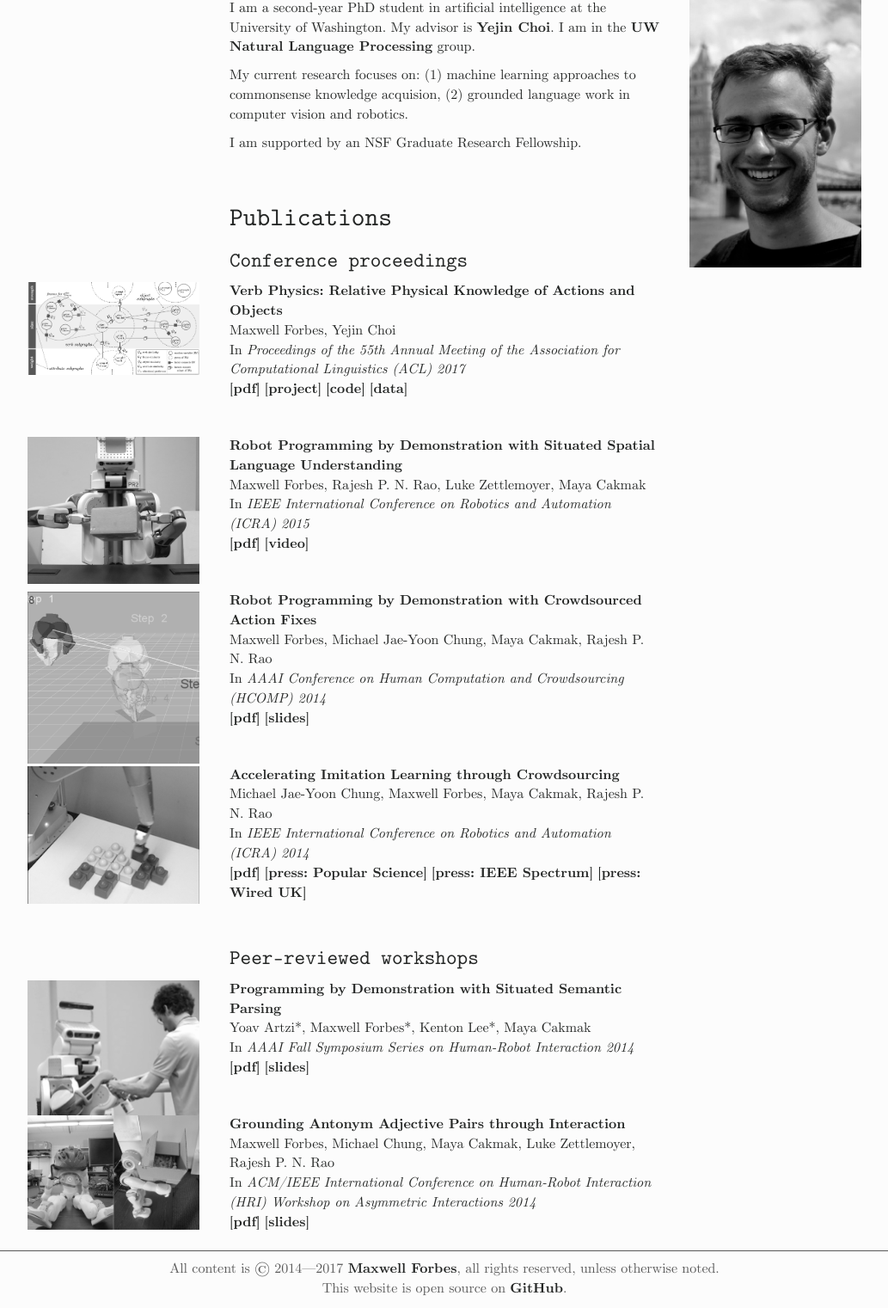
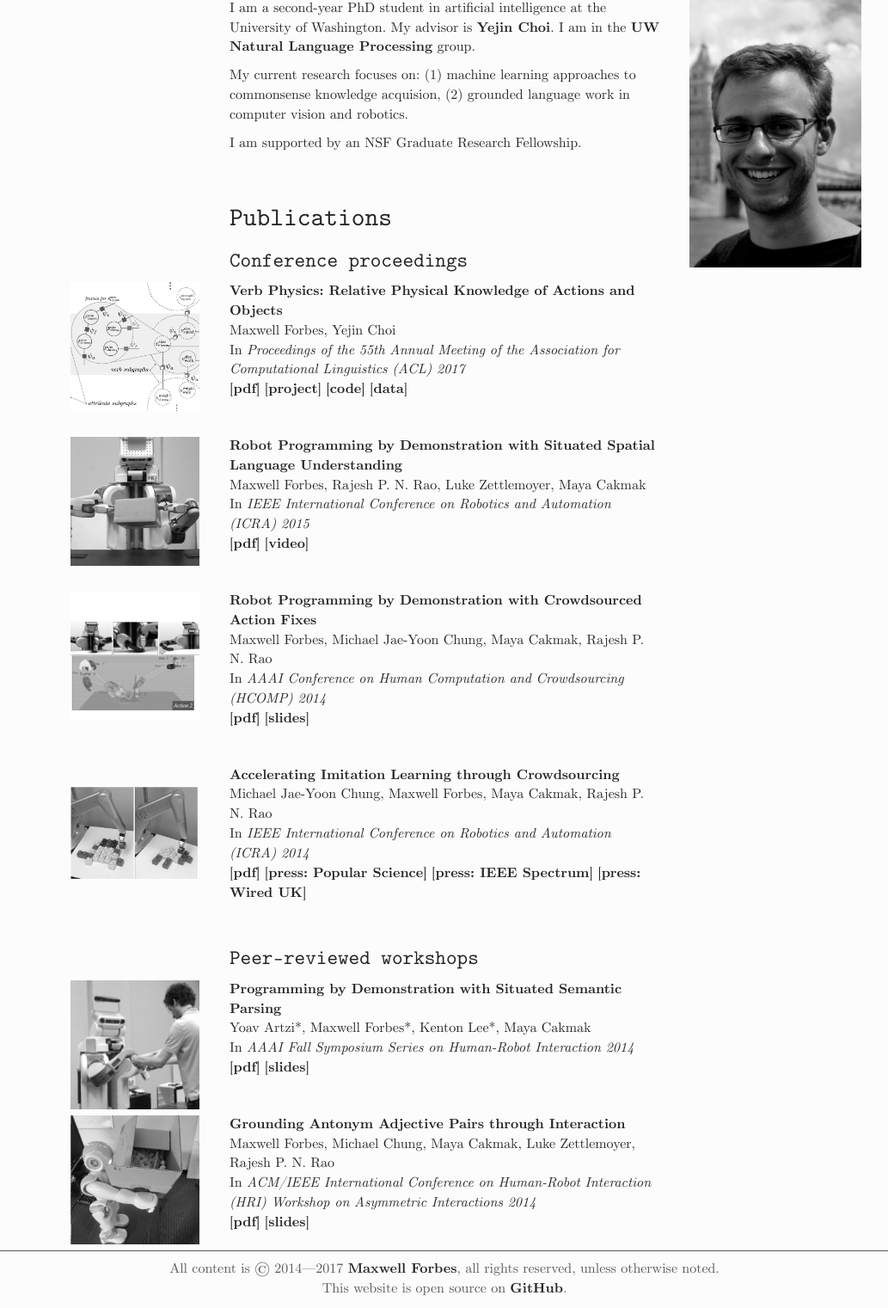
Before and after one commit to mbforbes/prjpages, a Node server app: page /research in a window 1280 px wide. Shown: the part 237-1758 px from the top of the page at 86% size, without its empty margins (123-1156 px from the left). Run offline with Node 20, Linux system fonts and the light colour scheme; some libraries are stand-ins or nearby versions; some web fonts are replaced.

Commit message:
make pictures square. make publication pictures display smaller.

```diff
--- a/public/css/projects.css
+++ b/public/css/projects.css
@@ -249,16 +249,16 @@
         display: none; } }
     @media (min-width: 970px) {
       .itemcontent img.totheleft {
-        max-width: 200px;
+        max-width: 150px;
         position: absolute;
         /* Firefox */
-        left: -moz-calc(50% - 500px / 2 - 200px - 35px);
+        left: -moz-calc(50% - 500px / 2 - 150px - 35px);
         /* WebKit */
-        left: -webkit-calc(50% - 500px / 2 - 200px - 35px);
+        left: -webkit-calc(50% - 500px / 2 - 150px - 35px);
         /* Opera */
-        left: -o-calc(50% - 500px / 2 - 200px - 35px);
+        left: -o-calc(50% - 500px / 2 - 150px - 35px);
         /* Standard */
-        left: calc(50% - 500px / 2 - 200px - 35px); } }
+        left: calc(50% - 500px / 2 - 150px - 35px); } }
   .itemcontent table td {
     padding-left: 7px; }
   .itemcontent .videoWrapper {
--- a/public/css/projects.scss
+++ b/public/css/projects.scss
@@ -23,6 +23,7 @@
 //$pt_postMaxWidth: 375pt;
 $px_postMaxWidth: 500px;
 $px_imgWidth: 200px;
+$px_leftImgWidth: 150px;
 $px_imgPad: 35px;
 $px_screenWideMin: $px_postMaxWidth + (($px_imgPad + $px_imgWidth) * 2);
 
@@ -373,9 +374,9 @@
 		}
 
 		@media (min-width: $px_screenWideMin) {
-			max-width: $px_imgWidth;
+			max-width: $px_leftImgWidth;
 			position: absolute;
-			@include left-calc("50% - #{$px_postMaxWidth} / 2 - #{$px_imgWidth} - #{$px_imgPad}");
+			@include left-calc("50% - #{$px_postMaxWidth} / 2 - #{$px_leftImgWidth} - #{$px_imgPad}");
 		}
 	}
 
```
Also changed, not shown: public/data/research/publications/chung2014accelerating/gambit_in_action.png, public/data/research/publications/forbes2014grounding/helmet_and_box.png, public/data/research/publications/forbes2014robot/gui.png, public/data/research/publications/forbes2015robot/robot.jpg, public/data/research/publications/forbes2017verb/model.png.
